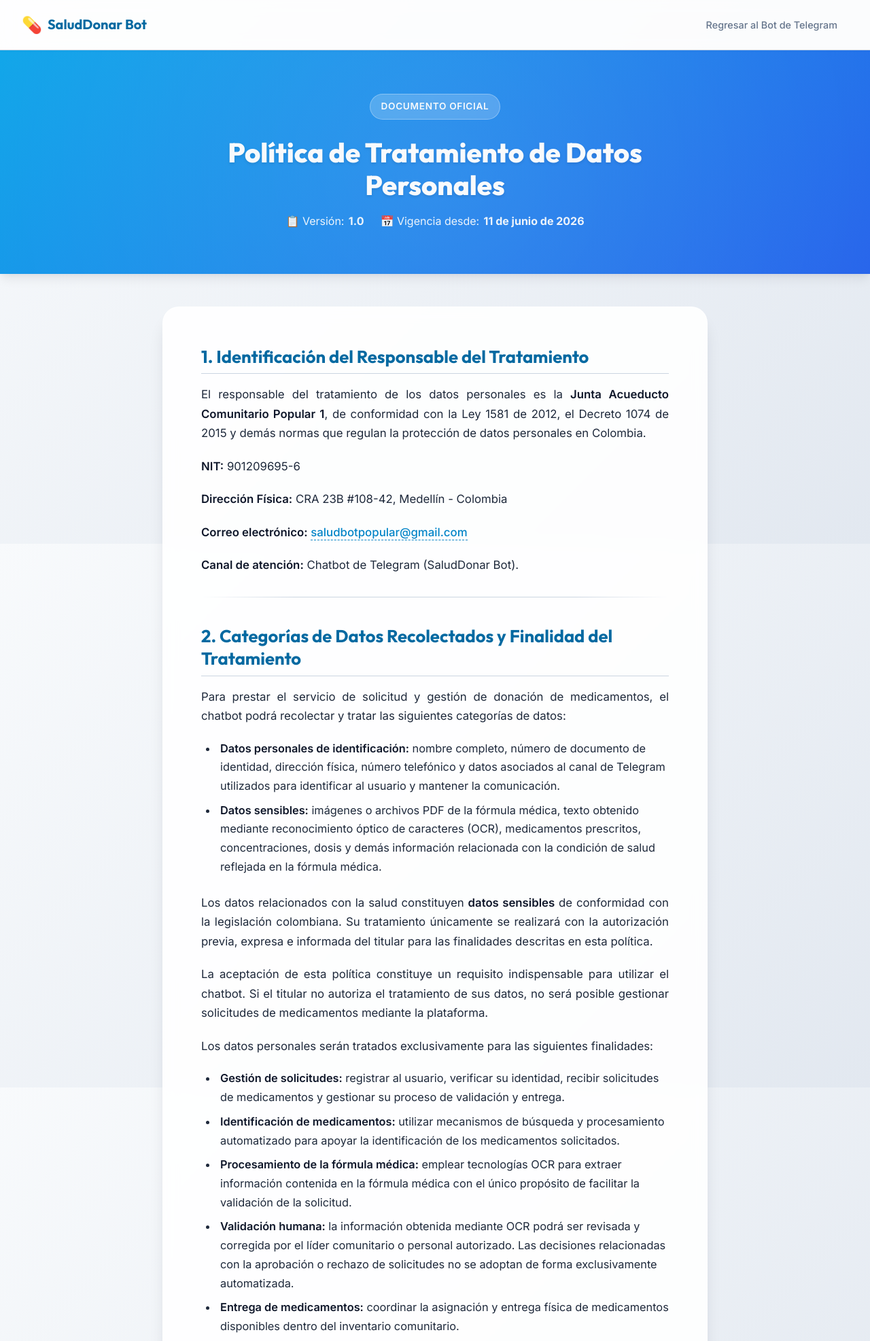
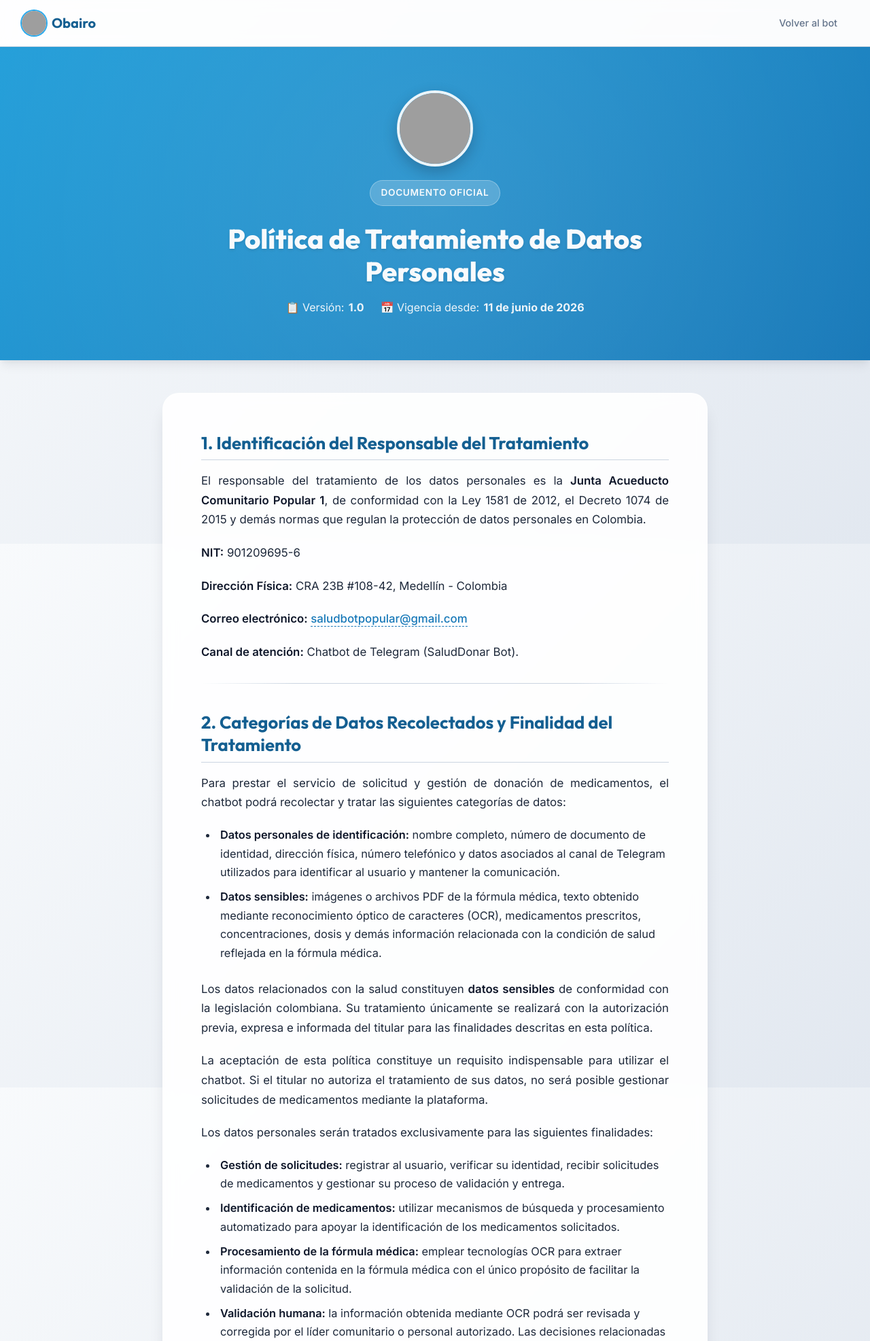
Before and after one commit to JulbautistaT/chatbot_donacion_medicamentos, a Django app: page /politica-de-datos/ in a window 1280 px wide. Shown: the top 1973 px of the page at 68% size. Run offline with Django 4.2, Linux system fonts and the light colour scheme; data comes from the database, SQL or seed files in the repository; grey boxes are pictures that could not be loaded.

Commit message:
feat: identidad visual de Obairo en la política de datos

```diff
--- a/templates/politica_datos.html
+++ b/templates/politica_datos.html
@@ -1,10 +1,13 @@
-<!DOCTYPE html>
+{% load static %}<!DOCTYPE html>
 <html lang="es">
 <head>
     <meta charset="UTF-8">
     <meta name="viewport" content="width=device-width, initial-scale=1.0">
-    <meta name="description" content="Política de Tratamiento de Datos Personales del Sistema de Donación de Medicamentos. Conozca cómo protegemos su información general y médica de acuerdo con la Ley 1581 de 2012 en Colombia.">
-    <title>{{ politica.titulo }} | Donación de Medicamentos</title>
+    <meta name="description" content="Política de Tratamiento de Datos Personales de Obairo, el bot de donación de medicamentos. Conozca cómo protegemos su información general y médica de acuerdo con la Ley 1581 de 2012 en Colombia.">
+    <meta name="theme-color" content="#229ED9">
+    <title>{{ politica.titulo }} | Obairo</title>
+    <link rel="icon" type="image/png" href="{% static 'politicas/favicon.png' %}">
+    <link rel="apple-touch-icon" href="{% static 'politicas/obairo.jpg' %}">
 
     <!-- Google Fonts: Inter (for body) & Outfit (for headings) -->
     <link rel="preconnect" href="https://fonts.googleapis.com">
@@ -20,10 +23,13 @@
         }
 
         :root {
-            --primary: #0284c7;
-            --primary-light: #e0f2fe;
-            --primary-dark: #0369a1;
-            --primary-gradient: linear-gradient(135deg, #0ea5e9 0%, #2563eb 100%);
+            /* Azul de Telegram (#2AABEE / #229ED9); los tonos oscuros se usan en
+               textos y enlaces para mantener buen contraste sobre blanco. */
+            --telegram: #2AABEE;
+            --primary: #1778b8;
+            --primary-light: #e7f5fd;
+            --primary-dark: #145f91;
+            --primary-gradient: linear-gradient(135deg, #229ED9 0%, #1778b8 100%);
             --bg-gradient: linear-gradient(135deg, #f8fafc 0%, #e2e8f0 100%);
 
             --text-main: #1e293b;
@@ -94,7 +100,21 @@
         }
 
         .brand-logo .logo-icon {
-            font-size: 1.5rem;
+            width: 36px;
+            height: 36px;
+            border-radius: 50%;
+            box-shadow: 0 0 0 2px var(--telegram);
+        }
+
+        .hero-avatar {
+            width: 112px;
+            height: 112px;
+            border-radius: 50%;
+            border: 4px solid rgba(255, 255, 255, 0.9);
+            box-shadow: 0 8px 20px rgba(15, 23, 42, 0.25);
+            display: block;
+            margin: 0 auto 1.25rem;
+            animation: fadeInDown 0.5s ease-out;
         }
 
         .nav-links a {
@@ -344,6 +364,23 @@
 
         /* Responsive Breakpoints */
         @media (max-width: 768px) {
+            .top-navbar {
+                padding: 0.75rem 1rem;
+            }
+
+            .nav-links a {
+                padding: 0.5rem 0.75rem;
+            }
+
+            .hero-banner {
+                padding: 2.5rem 1rem;
+            }
+
+            .hero-avatar {
+                width: 88px;
+                height: 88px;
+            }
+
             .hero-banner h1 {
                 font-size: 2rem;
             }
@@ -363,18 +400,19 @@
 
     <!-- Navbar -->
     <header class="top-navbar">
-        <a href="https://t.me/donacion_medicamentos_bot" class="brand-logo" id="nav-brand">
-            <span class="logo-icon">💊</span>
-            <span>SaludDonar Bot</span>
+        <a href="https://t.me/Obairo_medicamentos_bot" class="brand-logo" id="nav-brand">
+            <img class="logo-icon" src="{% static 'politicas/obairo.jpg' %}" alt="" width="36" height="36">
+            <span>Obairo</span>
         </a>
         <nav class="nav-links">
-            <a href="https://t.me/donacion_medicamentos_bot" id="nav-back-bot">Regresar al Bot de Telegram</a>
+            <a href="https://t.me/Obairo_medicamentos_bot" id="nav-back-bot">Volver al bot</a>
         </nav>
     </header>
 
     <!-- Hero Banner -->
     <section class="hero-banner">
         <div class="hero-banner-content">
+            <img class="hero-avatar" src="{% static 'politicas/obairo.jpg' %}" alt="Obairo, bot de donación de medicamentos" width="112" height="112">
             <span class="badge-status">Documento Oficial</span>
             <h1 id="policy-main-title">{{ politica.titulo }}</h1>
             <div class="meta-info">
@@ -394,7 +432,7 @@
 
     <!-- Footer -->
     <footer>
-        <p><strong>Sistema de Donación de Medicamentos</strong> — Plataforma Solidaria</p>
+        <p><strong>Obairo</strong> · Junta Acueducto Comunitario Popular 1</p>
         <p>En cumplimiento con la Ley 1581 de 2012 de la República de Colombia.</p>
     </footer>
 
```
